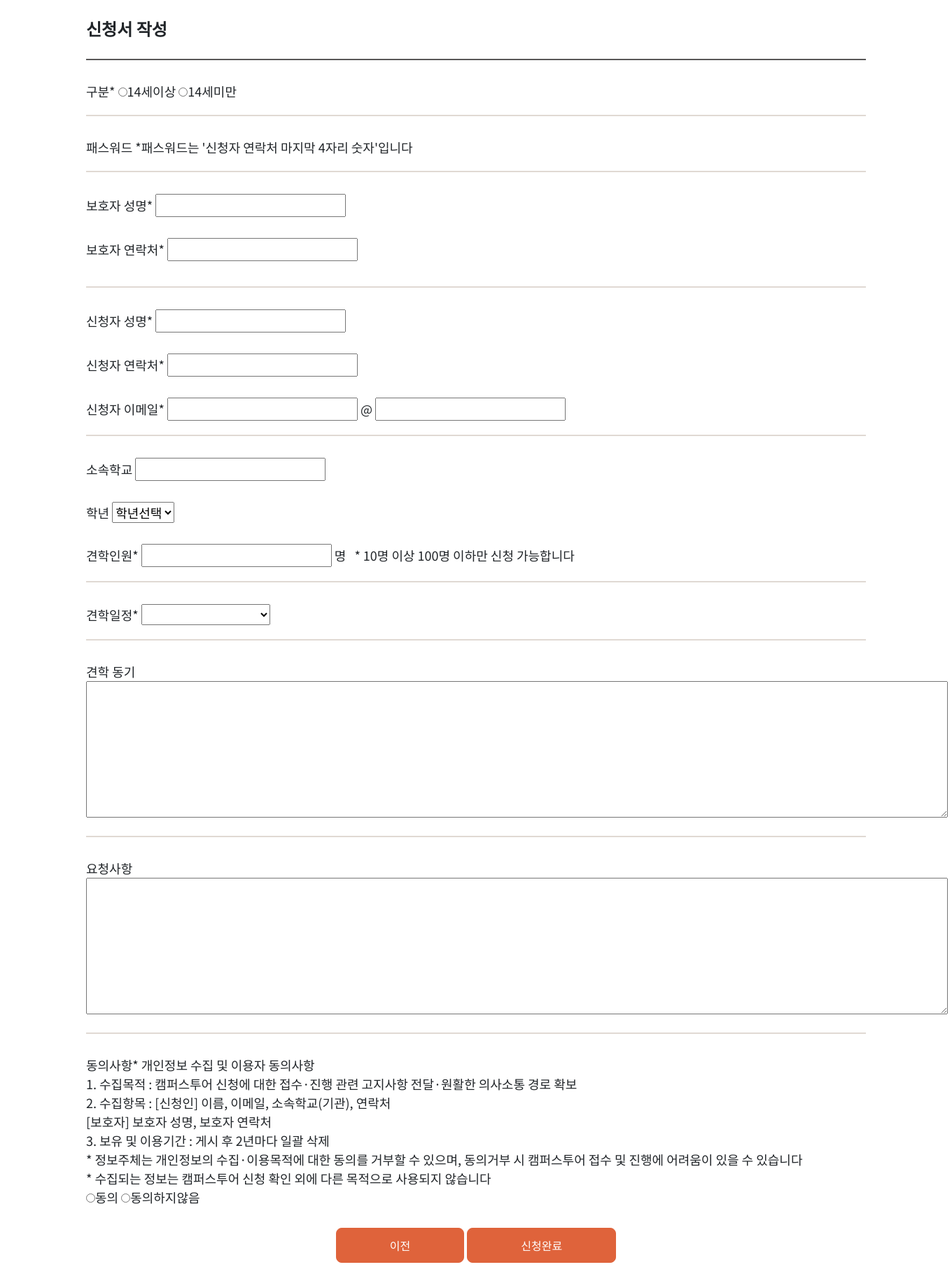
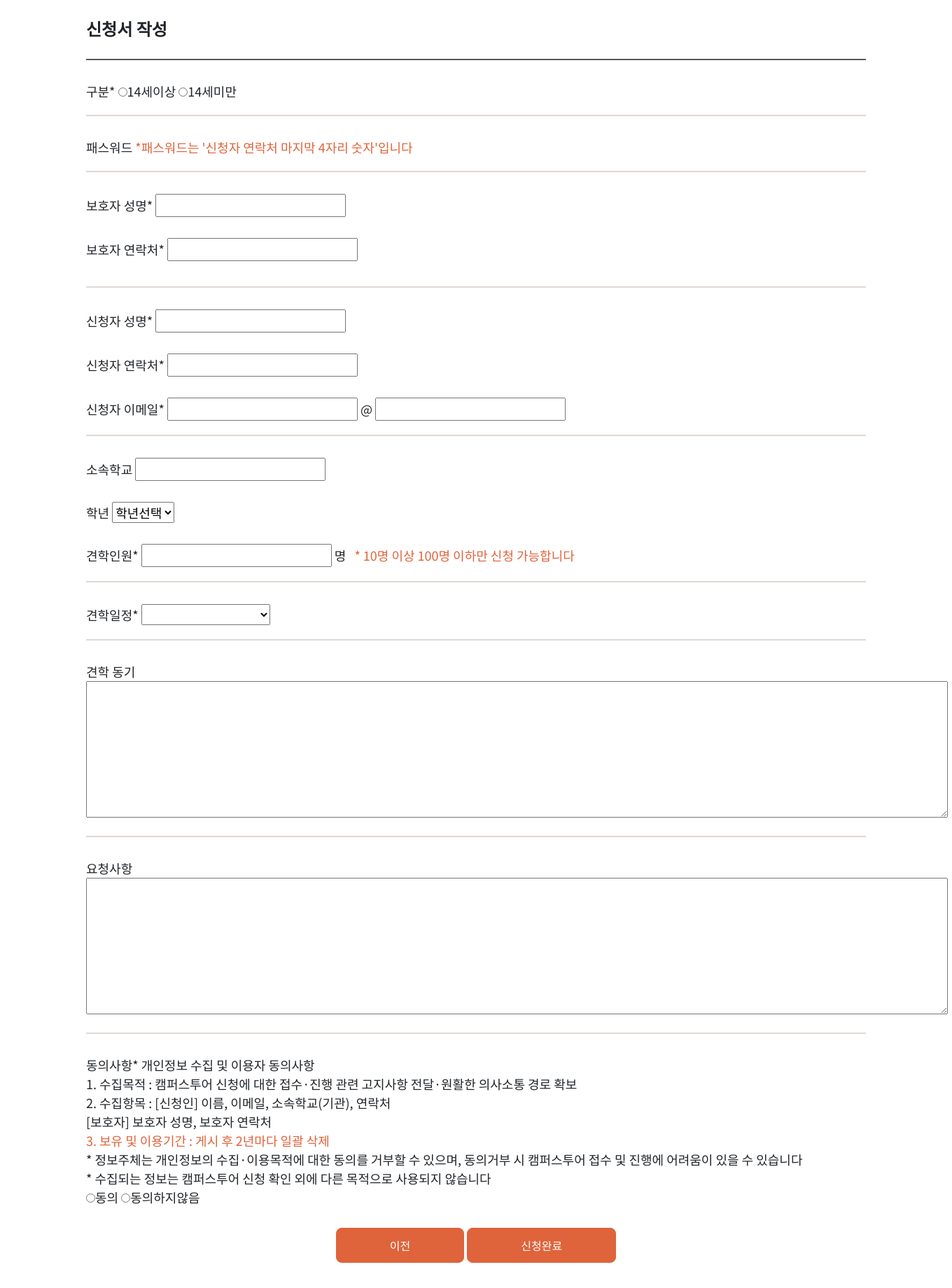
Before and after one commit to ustar1210/Donggam, a Django app: page /regular_form/ in a window 1360 px wide. Shown: the part 543-2383 px from the top of the page at 70% size. Run offline with Django 4.2, Linux system fonts and the light colour scheme; data that the repository does not hold is empty; some libraries are stand-ins or nearby versions.

Commit message:
style : 신청서 색입히기

```diff
--- a/donggam/calender/templates/calender/regular_form.html
+++ b/donggam/calender/templates/calender/regular_form.html
@@ -32,7 +32,7 @@
                 <hr>
                 <div>
                     <span class="title">패스워드</span>
-                    <span class="body">
+                    <span class="body" style="color: #DF633B;">
                         *패스워드는 '신청자 연락처 마지막 4자리 숫자'입니다
                     </span>
                 </div>
@@ -107,7 +107,7 @@
                         <input type="number" name="headcount">&nbsp;명
 
                     </span>
-                    <span>
+                    <span style="color: #DF633B;">
                         &nbsp;&nbsp;* 10명 이상 100명 이하만 신청 가능합니다
                     </span>
                 </div>
@@ -153,7 +153,8 @@
                     {% endif %}
                 </p>
                 <p>패스워드 : </p>
-                <p>*패스워드는 '신청자 연락처 마지막 4자리 숫자'입니다</p>
+                <p style="color: #DF633B;">*패스워드는 '신청자 연락처 마지막 4자리 숫자'입니다</p>
+
                 <p>보호자 성명 : <input type="text" name="parent_name" value="{{ reservation.parent_name }}"></p>
                 <p>보호자 연락처 : <input type="text" name="parent_phone" value="{{ reservation.parent_phone }}"></p>
                 <p>신청자 성명 : <input type="text" name="name" value="{{ reservation.name }}"></p>
@@ -219,7 +220,7 @@
                     1. 수집목적 : 캠퍼스투어 신청에 대한 접수·진행 관련 고지사항 전달·원활한 의사소통 경로 확보<br>
                     2. 수집항목 : [신청인] 이름, 이메일, 소속학교(기관), 연락처<br>
                                             [보호자] 보호자 성명, 보호자 연락처<br>
-                    3. 보유 및 이용기간 : 게시 후 2년마다 일괄 삭제<br>
+                    <high style="color: #DF633B;">3. 보유 및 이용기간 : 게시 후 2년마다 일괄 삭제<br></high>
                     *   정보주체는 개인정보의 수집·이용목적에 대한 동의를 거부할 수 있으며, 동의거부 시 캠퍼스투어 접수 및 진행에 어려움이 있을 수 있습니다<br>
                     *   수집되는 정보는 캠퍼스투어 신청 확인 외에 다른 목적으로 사용되지 않습니다<br>
                 </span>
```
